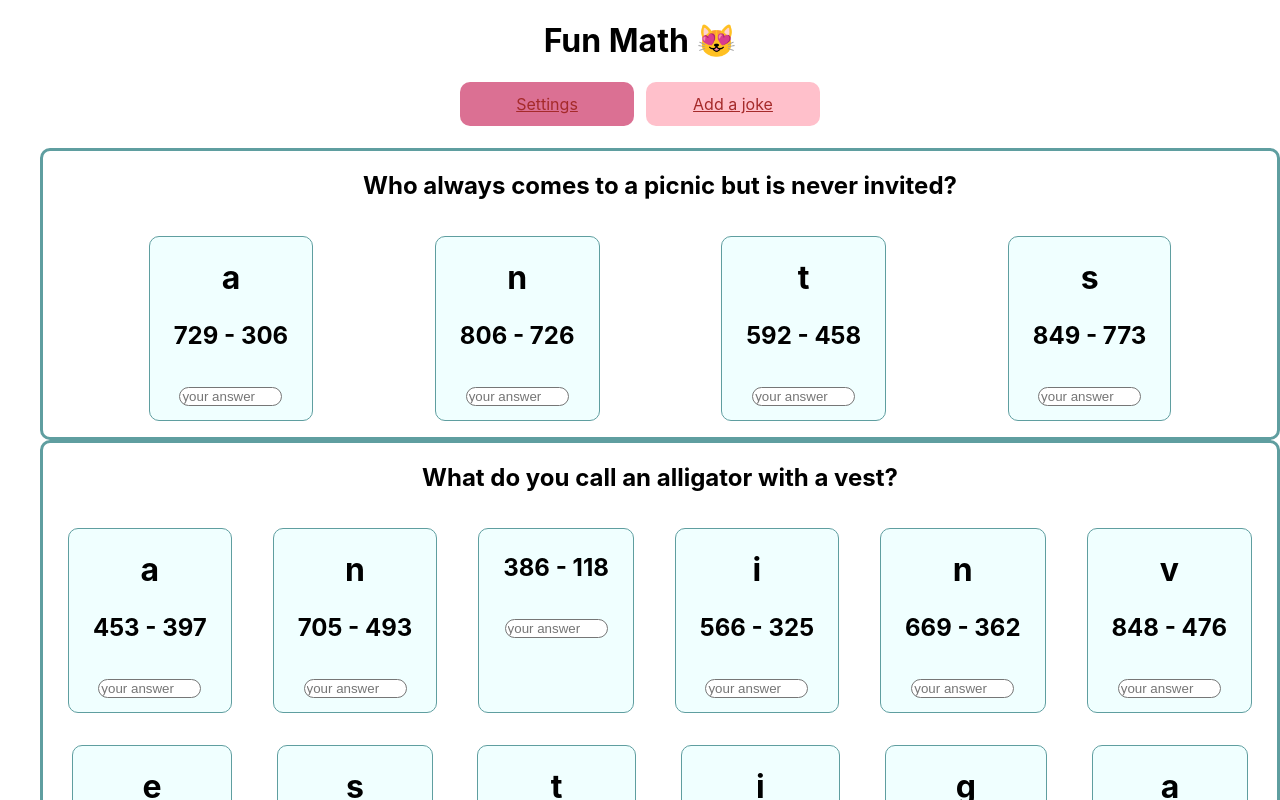
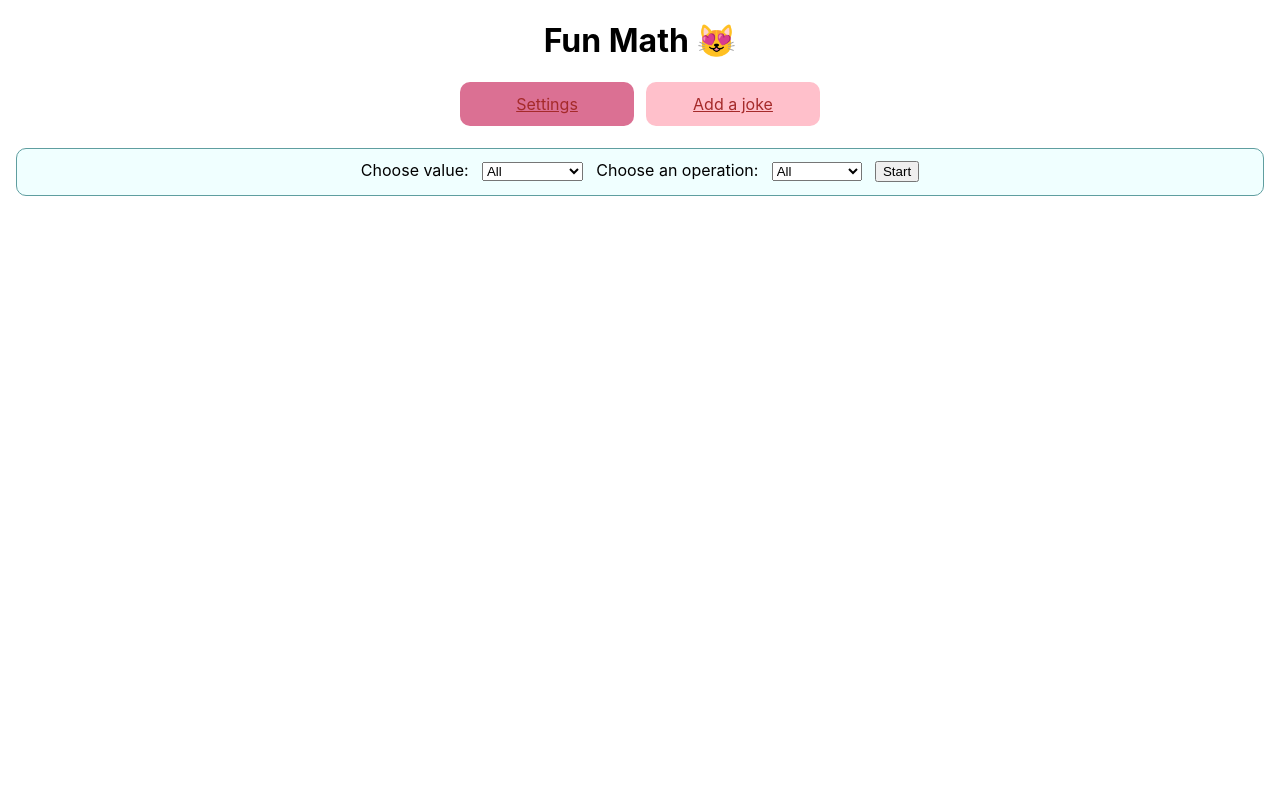
Before and after one commit to shnatya/math-fun-project, a React (Create React App) app: page /settings in a window 1280 px wide. Shown: the top 800 px of the page. Built offline with nearby package versions, Linux system fonts and the light colour scheme; data requests are answered from the project's data file.

Commit message:
Create Settings file, add select tags for value and operations

```diff
--- a/src/App.js
+++ b/src/App.js
@@ -1,8 +1,8 @@
 import './App.css';
 import Header from './Header'
-import MainPage from './MainPage';
 import { Route, Switch } from "react-router-dom";
 import NewJokeForm from './NewJokeForm';
+import Settings from './Settings';
 
 function App() {
   return (
@@ -10,7 +10,7 @@ function App() {
       <Header />
       <Switch>
         <Route exact path='/settings'>
-          <MainPage />
+          <Settings />
         </Route>
         <Route exact path='/addajoke'>
           <NewJokeForm />
--- /dev/null
+++ b/src/Settings.js
@@ -0,0 +1,34 @@
+import React from "react";
+
+function Settings() {
+    function handleChangeValue(event){
+        console.log(event.target.value)
+    }
+    function handleChangeOperation(event) {
+        console.log(event.target.value)
+    }
+    function handleStart() {
+        console.log("Start")
+    }
+    return (
+        <div className="border margin">
+            <label>Choose value:</label>
+            <select onChange={handleChangeValue} name="value" className="margin">
+                <option vallue="all">All</option>
+                <option value="1 - 100">1 - 100</option>
+                <option value="100 - 1000">100 - 1000</option>
+                <option value="1000 - 10000">1000 - 10000</option>
+            </select>
+
+            <label>Choose an operation:</label>
+            <select onChange={handleChangeOperation} name="operation" className="margin">
+                <option value="all">All</option>
+                <option value="addition">Addition</option>
+                <option value="subtraction">Subtraction</option>
+            </select>
+            <button onClick={handleStart}>Start</button>
+        </div>
+    )
+}
+
+export default Settings;
```
Also changed, not shown: src/index.css (line endings or trailing spaces).
